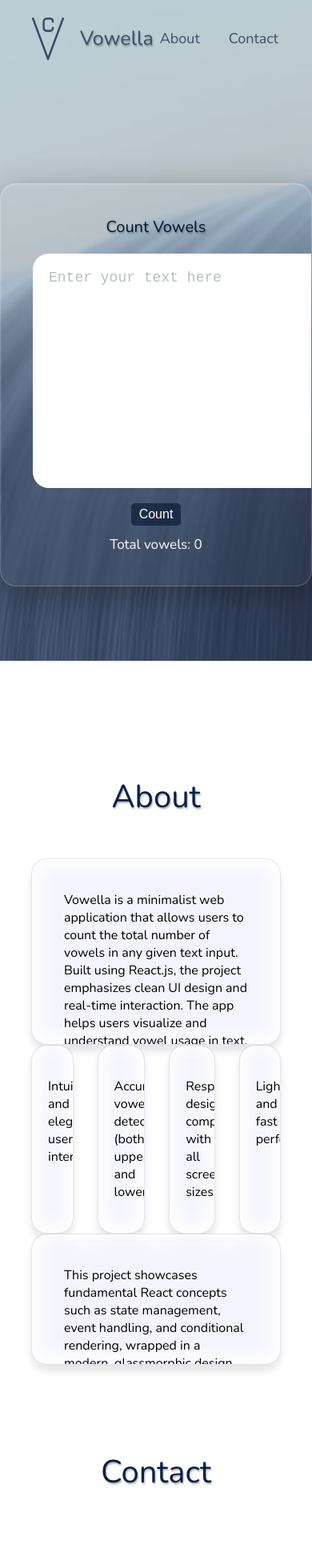
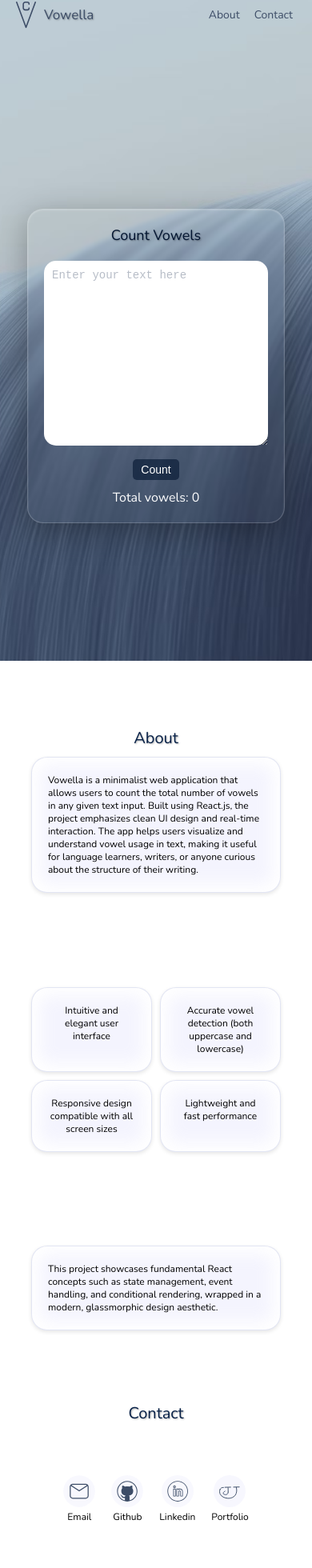
Before and after one commit to Jeya-Jothi/Vowella-countVowels, a React (Create React App) app: page / in a window 390 px wide. Shown: the part 18-1978 px from the top of the page at 80% size. Built offline with nearby package versions, Linux system fonts and the light colour scheme.

Commit message:
Mobile responsive

```diff
--- a/src/component/About/About.css
+++ b/src/component/About/About.css
@@ -50,3 +50,40 @@
   position: relative;
   overflow: hidden;
 }
+
+/* Responsive */
+/* Mobile */
+
+@media (max-width: 425px) {
+  .head-div p {
+    padding: 10px 0px;
+    font-size: 20px;
+    text-shadow: 1px 1px 2px rgba(0, 0, 0, 0.3);
+  }
+  .content-div {
+    font-size: 12px;
+    justify-content: none;
+    height: 85%;
+    row-gap: 10px;
+  }
+  .card-one,
+  .card-three {
+    padding: 20px;
+    box-shadow: 0 2px 5px rgba(0, 0, 0, 0.1),
+      inset 0 1px 0 rgba(255, 255, 255, 0.5),
+      inset 0 -1px 0 rgba(255, 255, 255, 0.1),
+      inset 0 0 20px 10px rgba(255, 255, 255, 1);
+  }
+  .card-two {
+    display: grid;
+    grid-template-columns: auto auto;
+    gap: 10px;
+  }
+  .card-two p {
+    padding: 20px;
+    box-shadow: 0 2px 5px rgba(0, 0, 0, 0.1),
+      inset 0 1px 0 rgba(255, 255, 255, 0.5),
+      inset 0 -1px 0 rgba(255, 255, 255, 0.1),
+      inset 0 0 20px 10px rgba(255, 255, 255, 1);
+  }
+}
--- a/src/component/Card/Card.css
+++ b/src/component/Card/Card.css
@@ -66,3 +66,30 @@ button:active {
   color: white;
   font-size: 17px;
 }
+
+/* Responsive */
+/* Mobile */
+
+@media (max-width: 425px) {
+  .container .card {
+    margin-bottom: 10%;
+    padding: 20px;
+  }
+  .card-head p {
+    font-size: 18px;
+    text-shadow: 1px 1px 2px rgba(0, 0, 0, 0.3);
+  }
+  .card-input textarea {
+    width: 260px;
+    height: 25vh;
+    padding: 10px;
+    font-size: 14px;
+    border-radius: 15px;
+  }
+  button {
+    font-size: 14px;
+  }
+  .total-div p {
+    font-size: 16px;
+  }
+}
--- a/src/component/Contact/Contact.css
+++ b/src/component/Contact/Contact.css
@@ -21,3 +21,22 @@
   font-size: 14px;
   color: rgb(204, 204, 204);
 }
+
+/* Responsive */
+/* Mobile */
+
+@media (max-width: 425px) {
+  .contact {
+    height: 20vh;
+  }
+  .contact-content {
+    column-gap: 20px;
+    font-size: 12px;
+  }
+  .contact-content img {
+    width: 40px;
+  }
+  .copyright-div p {
+    font-size: 10px;
+  }
+}
--- a/src/component/Header/Header.css
+++ b/src/component/Header/Header.css
@@ -36,3 +36,29 @@
   background-color: #3d4d67;
   box-shadow: 1px 1px 10px rgba(0, 0, 0, 0.2);
 }
+
+/* Responsive */
+/* Mobile */
+
+@media (max-width: 425px) {
+  .heading {
+    padding: 20px;
+  }
+  .head-txt {
+    font-size: 17px;
+    text-shadow: 1px 1px 2px rgba(0, 0, 0, 0.3);
+  }
+  .left-group {
+    gap: 10px;
+  }
+  .logo-img {
+    width: 25px;
+  }
+  .nav-div {
+    gap: 10px;
+  }
+  .nav-div a {
+    padding: 3px 4px;
+    font-size: 14px;
+  }
+}
```
